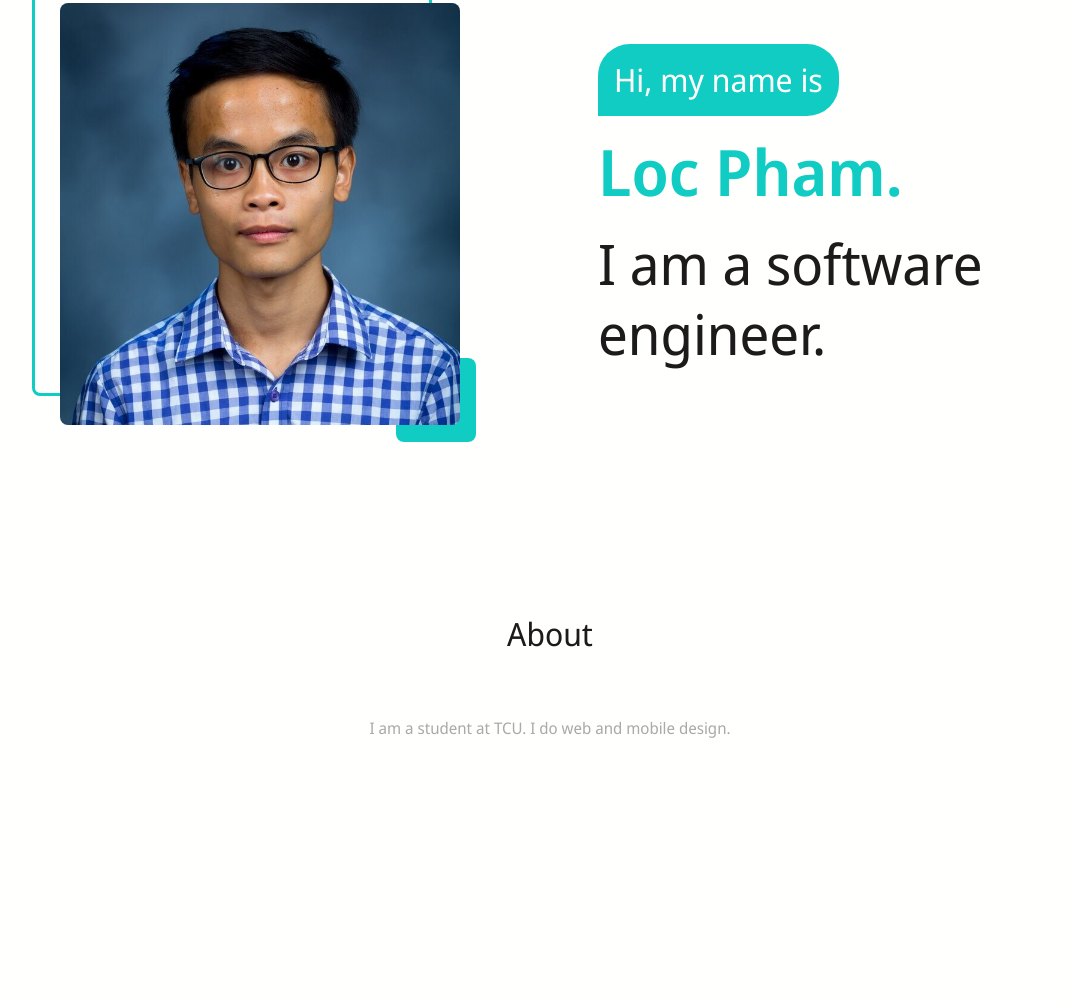
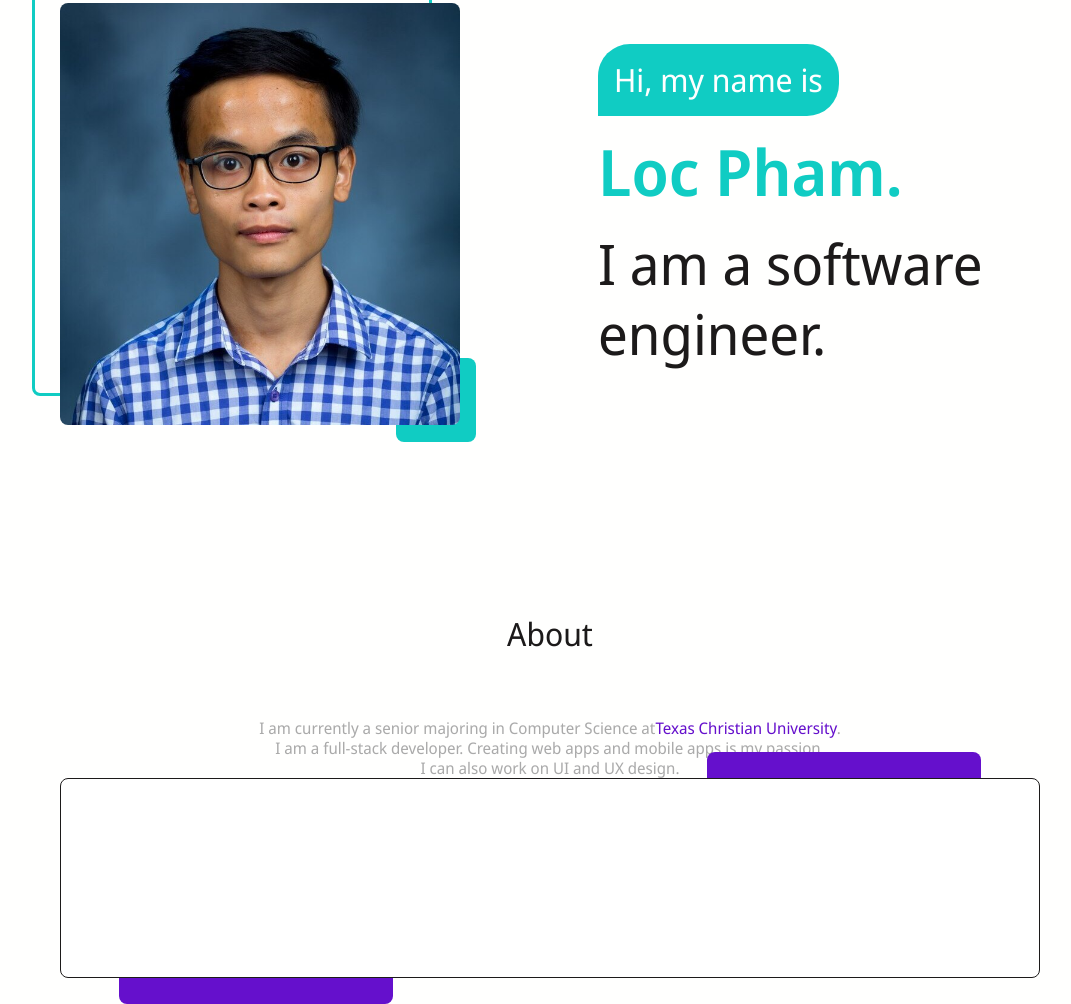
Before and after one commit to locpham26/Portfolio_Frontend, a Gatsby site: page / in a window 1280 px wide. Shown: the part 186-1190 px from the top of the page, without its empty margins (90-1161 px from the left). Before the commit the page ends 925 px from the top, so only its background shows below. Built offline with nearby package versions, Linux system fonts and the light colour scheme; Gatsby itself is replaced by a stand-in of ours; a web font is replaced by a local one.

Commit message:
start building about

```diff
--- a/src/components/section/About.js
+++ b/src/components/section/About.js
@@ -2,25 +2,73 @@ import React from "react";
 import styled from "styled-components";
 
 const StyledAboutSection = styled.section`
-  ${({ theme }) => theme.mixins.flexCenter};
+  display: flex;
   flex-direction: column;
-`;
-
-const StyledIntroText = styled.div`
-  color: var(--secondary-text);
-  font-size: 16px;
-  .school-name {
-    color: var(--primary-purple);
+  align-items: center;
+  .intro-text {
+    color: var(--secondary-text);
+    font-size: 16px;
+    text-align: center;
+    .school-name {
+      color: var(--primary-purple);
+    }
   }
 `;
 
-const introText = "I am a student at TCU. \n I do web and mobile design.";
+const StyledSkillBoxContainer = styled.div`
+  position: relative;
+  border-radius: var(--border-radius);
+  width: 100%;
+  .skill-box-wrapper {
+    width: 100%;
+    position: relative;
+    border: 1px solid var(--primary-text);
+    display: flex;
+    justify-content: space-around;
+    align-items: center;
+    height: 200px;
+    z-index: 1;
+    border-radius: var(--border-radius);
+    background-color: white;
+  }
+  .decoration {
+    width: 28%;
+    height: 64px;
+    border-radius: var(--border-radius);
+    background-color: var(--primary-purple);
+    position: absolute;
+  }
+  .top {
+    left: 66%;
+    bottom: 81%;
+  }
+  .bottom {
+    right: 66%;
+    top: 81%;
+  }
+`;
+
+const educationText = "I am currently a senior majoring in Computer Science at";
+const universityName = "Texas Christian University";
+const jobText =
+  "I am a full-stack developer. Creating web apps and mobile apps is my passion.";
+const additionalText = "I can also work on UI and UX design.";
 
 const About = () => {
   return (
     <StyledAboutSection id="about">
       <div className="section-title">About</div>
-      <StyledIntroText>{introText}</StyledIntroText>
+      <p className="intro-text">
+        {educationText}
+        <span className="school-name">{universityName}</span>.
+      </p>
+      <p className="intro-text">{jobText}</p>
+      <p className="intro-text">{additionalText}</p>
+      <StyledSkillBoxContainer>
+        <div className="skill-box-wrapper"></div>
+        <div className="top decoration"></div>
+        <div className="bottom decoration"></div>
+      </StyledSkillBoxContainer>
     </StyledAboutSection>
   );
 };
--- a/src/components/section/Hero.js
+++ b/src/components/section/Hero.js
@@ -50,7 +50,7 @@ const StyledHeroImageContainer = styled.div`
     max-width: 800px;
   }
   @media screen and (${({ theme }) => theme.bp.laptopM}) {
-    max-width: 640px;
+    max-width: 480px;
   }
 `;
 
@@ -78,6 +78,10 @@ const StyledGreeting = styled.div`
   .title {
     font-size: 56px;
     color: var(--primary-text);
+  }
+  .button-container {
+    display: flex;
+    flex-direction: row;
   }
 `;
 
```
